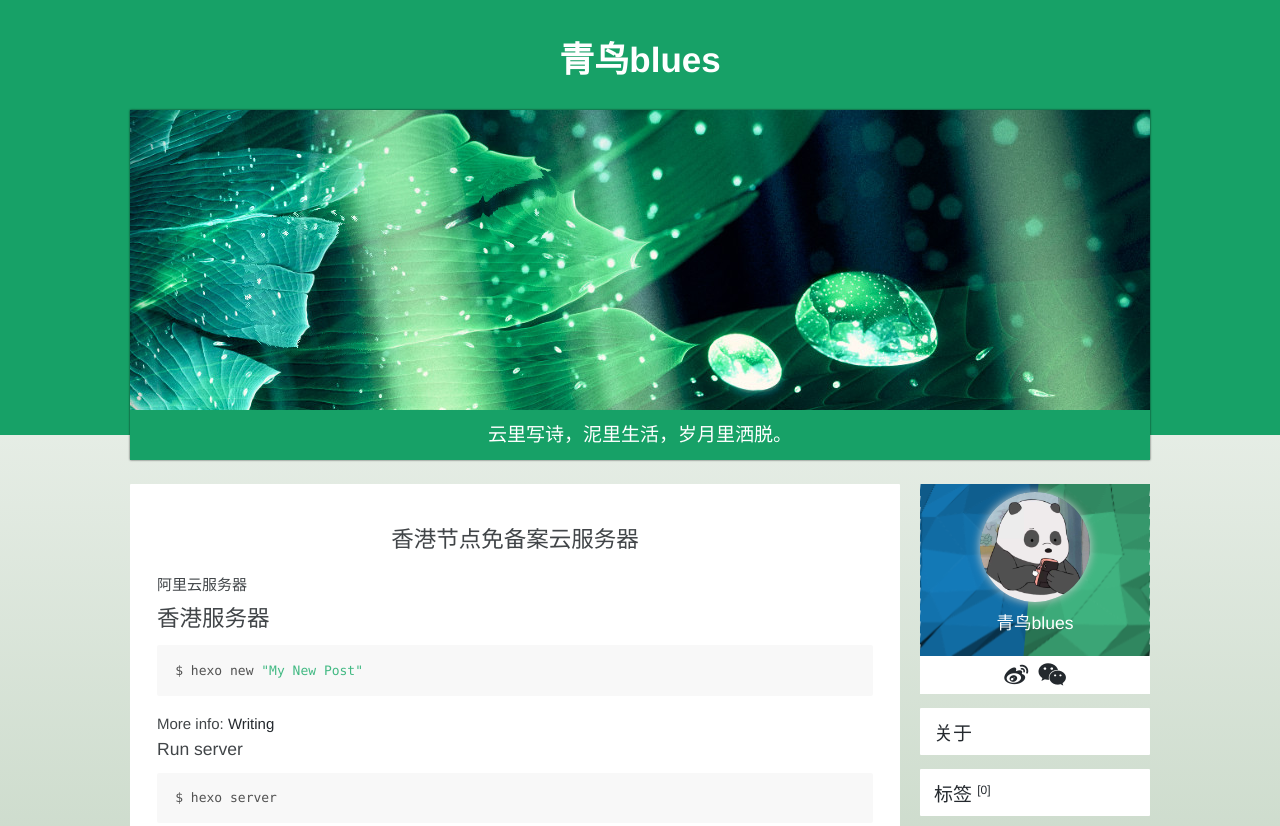
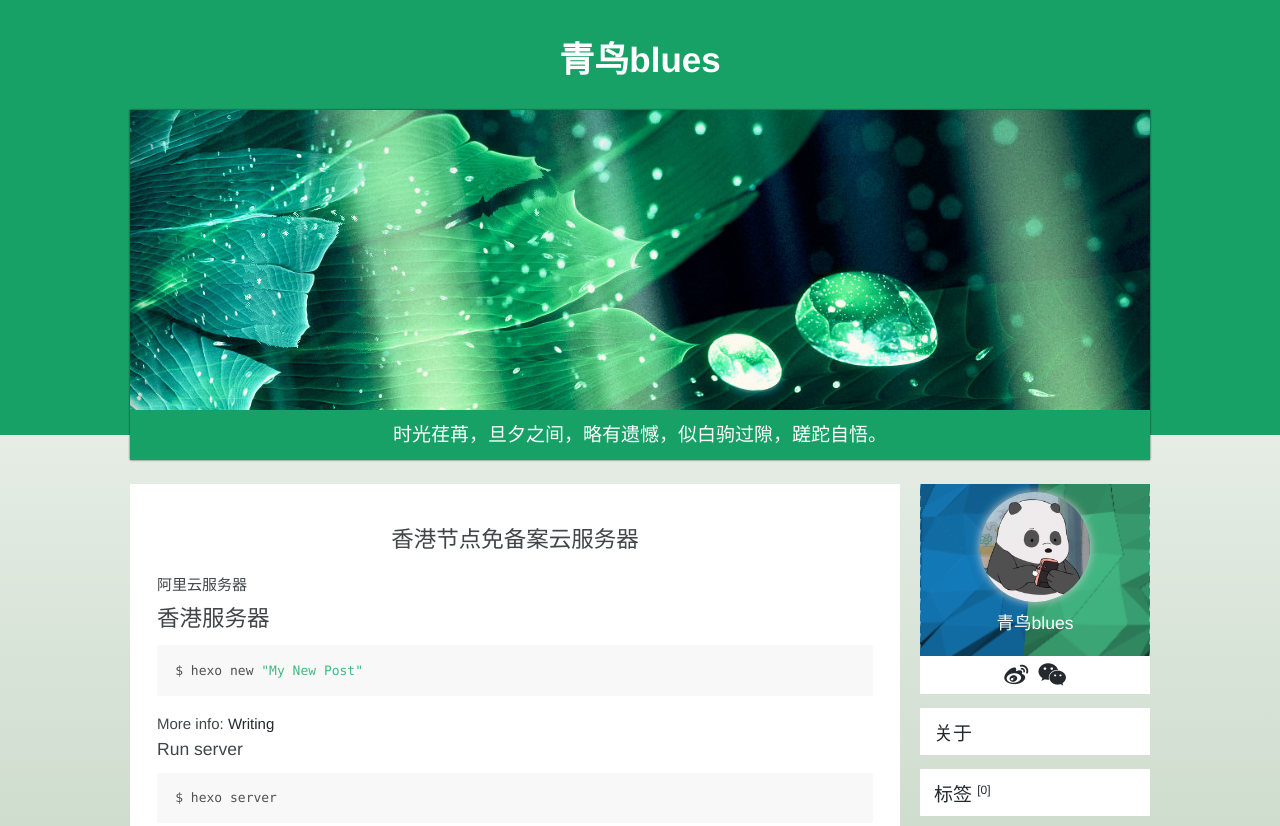
Before and after one commit to qingniaoblues/qingniaoblues.github.io, a plain HTML site: page 云服务器/index.html in a window 1280 px wide. Shown: the top 826 px of the page. Drawn offline with Linux system fonts and the light colour scheme.

Commit message:
Site updated: 2020-05-15 23:35:01

```diff
--- a/云服务器/index.html
+++ b/云服务器/index.html
@@ -32,7 +32,7 @@
     <div id="nav">
         <div class="nav-img" id="nav-img"></div>
         <div class="sentences">
-            云里写诗，泥里生活，岁月里洒脱。
+            时光荏苒，旦夕之间，略有遗憾，似白驹过隙，蹉跎自悟。
         </div>
     </div>
 </header>
```
Also changed, not shown: about/index.html (+1 -1 lines), archives/2020/05/index.html (+1 -1 lines).
